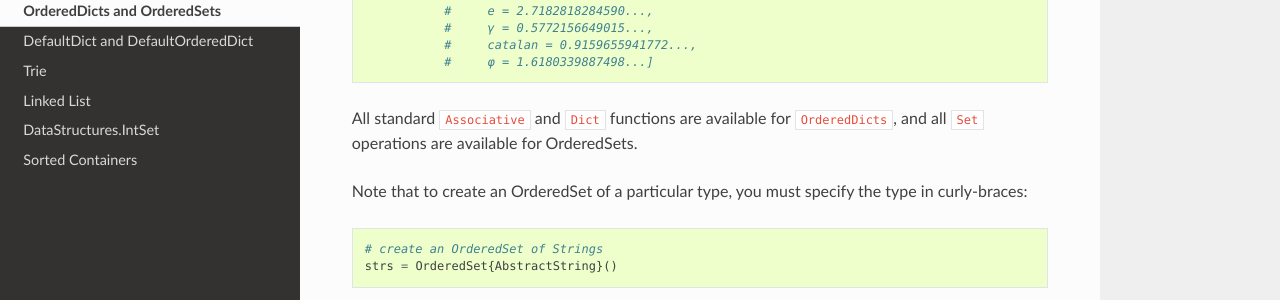
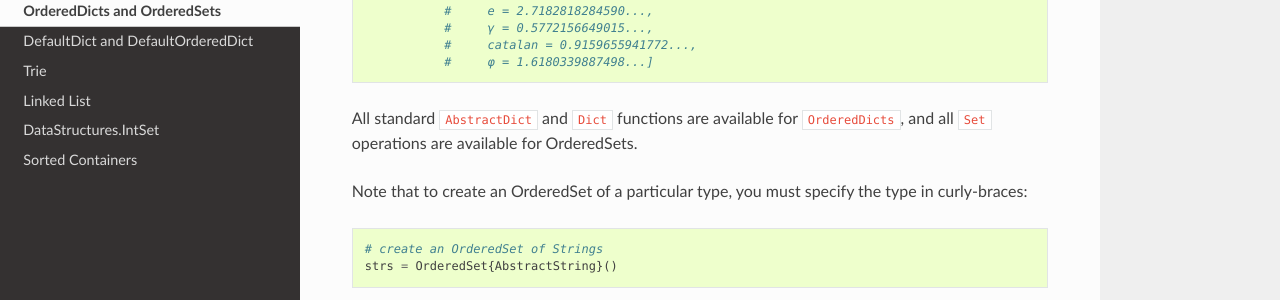
Before and after one commit to JuliaCollections/DataStructures.jl, a Sphinx documentation site: the page built from doc/source/ordered_containers.rst, in a window 1280 px wide. Shown: the part 402-702 px from the top of the page. Built offline with Sphinx 7.4.7 and the Read the Docs theme 2.0.0, drawn with Linux system fonts in a browser that asks for light colours; formulas are drawn with MathJax 3.

Commit message:
Associative -> AbstractDict

```diff
--- a/doc/source/ordered_containers.rst
+++ b/doc/source/ordered_containers.rst
@@ -22,7 +22,7 @@ the dictionary or set::
              #     catalan = 0.9159655941772...,
              #     φ = 1.6180339887498...]
 
-All standard ``Associative`` and ``Dict`` functions are available for
+All standard ``AbstractDict`` and ``Dict`` functions are available for
 ``OrderedDicts``, and all ``Set`` operations are available for
 OrderedSets.
 
--- a/doc/source/sorted_containers.rst
+++ b/doc/source/sorted_containers.rst
@@ -9,7 +9,7 @@ SortedDict, SortedMultiDict and SortedSet.
 *SortedDict* is similar to the built-in Julia type ``Dict``
 with the additional feature that the keys are stored in
 sorted order and can be efficiently iterated in this order.
-SortedDict is a subtype of Associative.  It is generally slower than ``Dict``
+SortedDict is a subtype of AbstractDict.  It is generally slower than ``Dict``
 because looking up a key requires an O(log *n*) tree search rather than
 an expected O(1) hash-table lookup time as with Dict.
 SortedDict is
--- a/doc/source/trie.rst
+++ b/doc/source/trie.rst
@@ -19,7 +19,7 @@ Constructors::
   Trie(keys, values)                  # construct a Trie with the given keys and values
   Trie(keys)                          # construct a Trie{Void} with the given keys and with values = nothing
   Trie(kvs::AbstractVector{(K, V)})   # construct a Trie from the given vector of (key, value) pairs
-  Trie(kvs::Associative{K, V})        # construct a Trie from the given associative structure
+  Trie(kvs::AbstractDict{K, V})        # construct a Trie from the given associative structure
 
 This package also provides an iterator ``path(t::Trie, str)`` for looping over all the nodes
 encountered in searching for the given string ``str``.
```
Also changed, not shown: 12 other files.
